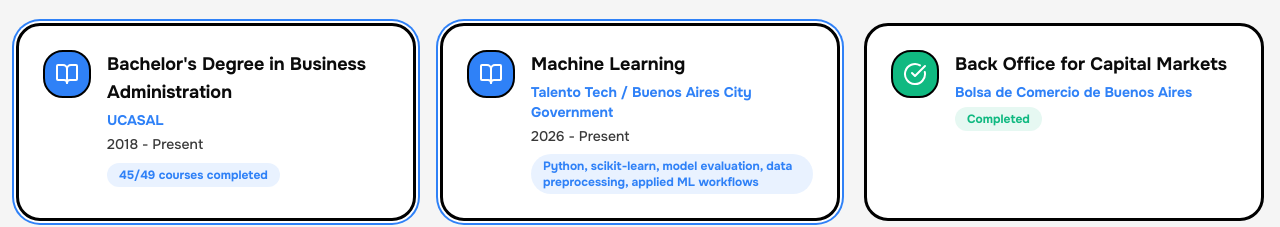
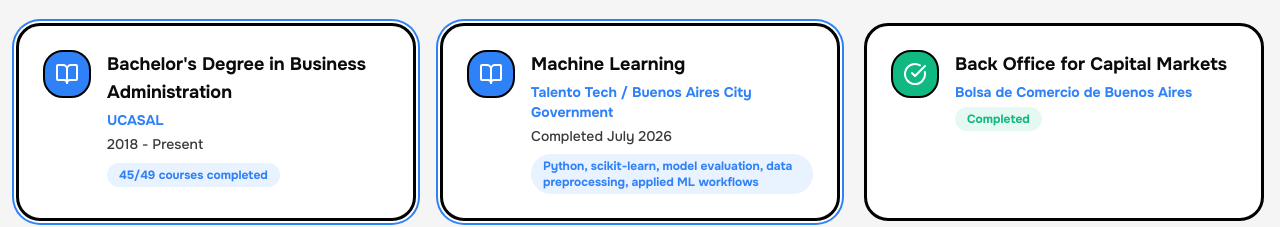
Before and after one commit to leocagli/portfolio-leocagli, a Next.js app: page / in a window 1280 px wide. Shown: the part 7520-7747 px from the top of the page. Built offline with nearby package versions, Linux system fonts and the light colour scheme.

Commit message:
Mark Talento Tech ML course as completed July 2026

```diff
--- a/components/education-section.tsx
+++ b/components/education-section.tsx
@@ -23,7 +23,7 @@
       {
         title: "Machine Learning",
         institution: "Talento Tech / Buenos Aires City Government",
-        period: "2026 - Present",
+        period: "Completed July 2026",
         status: "Python, scikit-learn, model evaluation, data preprocessing, applied ML workflows",
       },
       {
@@ -79,7 +79,7 @@
       {
         title: "Machine Learning",
         institution: "Talento Tech / Gobierno de la Ciudad de Buenos Aires",
-        period: "2026 - Actualidad",
+        period: "Completado en julio 2026",
         status: "Python, scikit-learn, evaluación de modelos, preprocesamiento de datos, flujos de ML aplicado",
       },
       {
```
